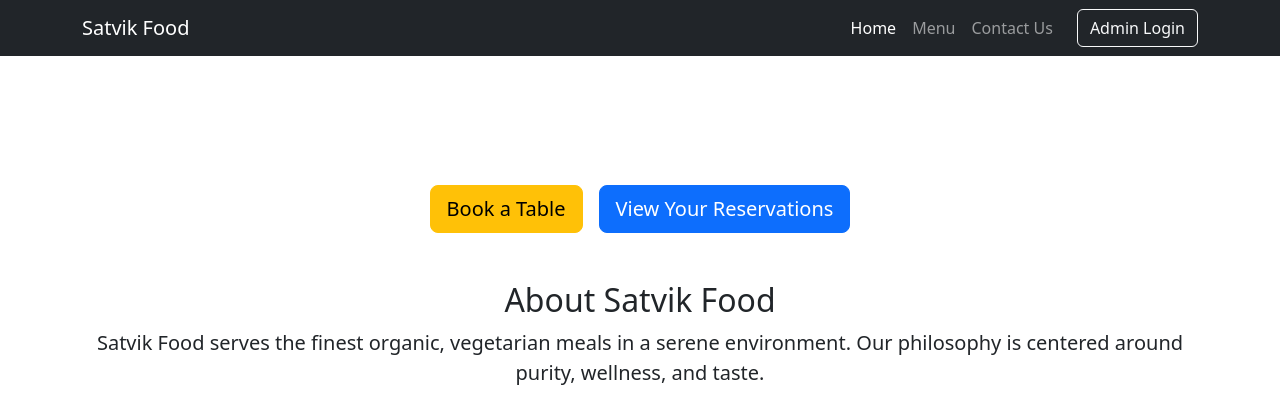
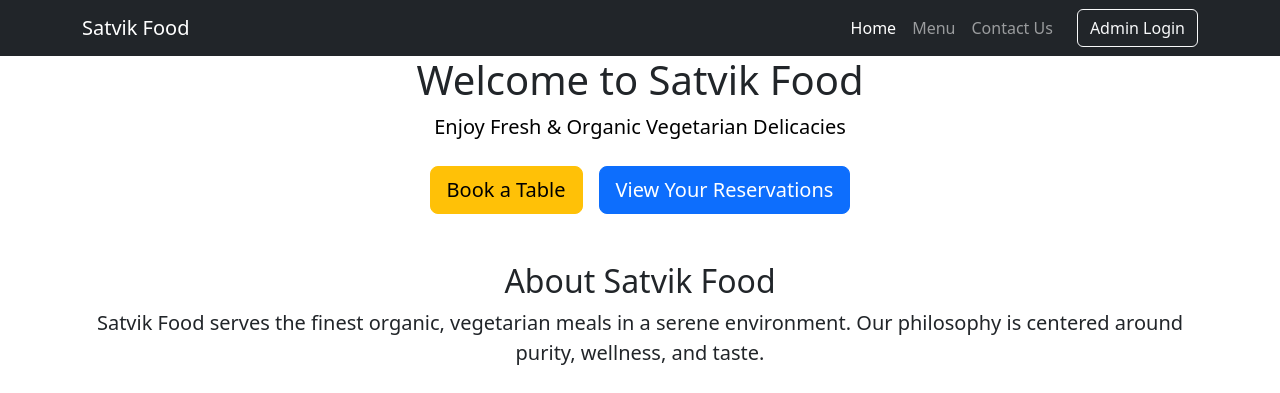
Before and after one commit to pooja-par/satvik_food, a Django app: page / in a window 1280 px wide. Shown: the top 393 px of the page. Run offline with Django 4.2, Linux system fonts and the light colour scheme.

Commit message:
Readme file creation

```diff
--- a/satvik/templates/satvik/home.html
+++ b/satvik/templates/satvik/home.html
@@ -44,8 +44,8 @@
     <!-- Hero Section -->
     <header class="hero text-center d-flex align-items-center justify-content-center">
         <div class="container">
-            <h1 class="display-4 text-white">Welcome to Satvik Food</h1>
-            <p class="lead text-white">Enjoy Fresh & Organic Vegetarian Delicacies</p>
+            <h1>Welcome to Satvik Food</h1>
+            <p class="lead text-black">Enjoy Fresh & Organic Vegetarian Delicacies</p>
             <!-- Buttons for Reservation and Viewing -->
             <div class="d-flex justify-content-center gap-3 mt-4">
                 <button type="button" class="btn btn-warning btn-lg" data-bs-toggle="modal" data-bs-target="#reservationModal">
```
Also changed, not shown: README.md, image.png (added), satvik/static/satvik/images/bigscreen.png (added), satvik/static/satvik/images/contact.png (added), satvik/static/satvik/images/djangohome.png (added), satvik/static/satvik/images/output.png (added), satvik/static/satvik/images/reservations.png (added), satvik/static/satvik/images/tablereserve.png (added), satvik/static/satvik/images/tables.png (added), satvik/static/satvik/images/viewreserve.png (added), 2 other files.
